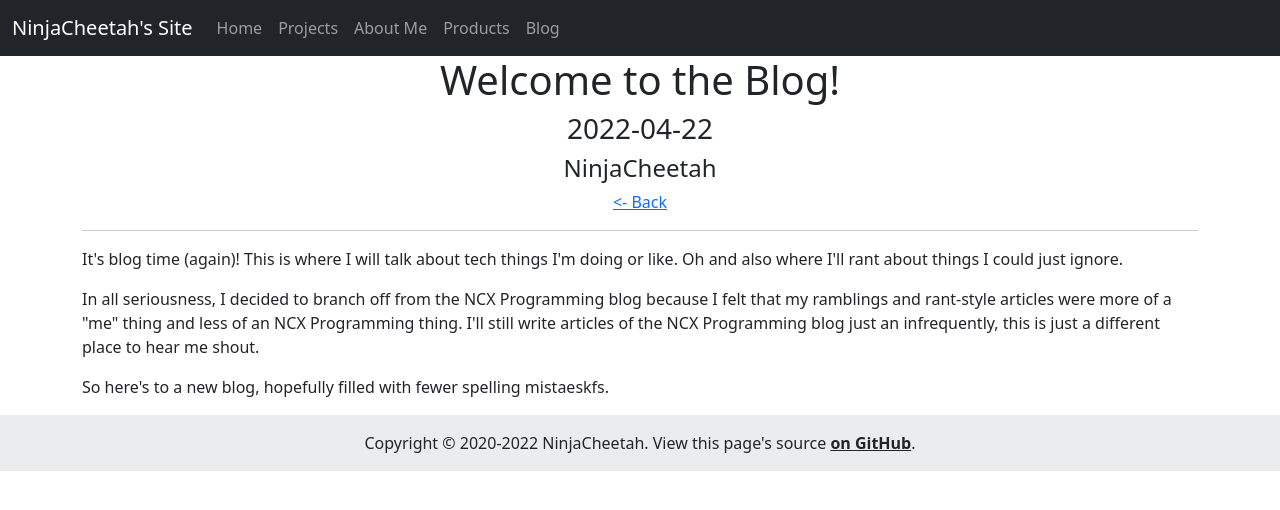
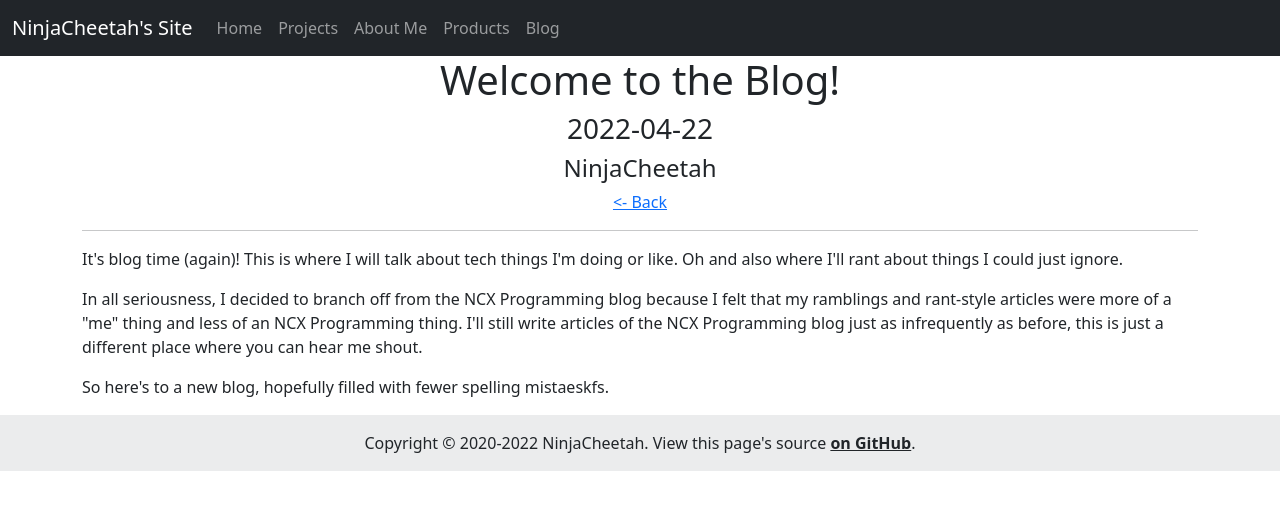
Before and after one commit to NinjaCheetah/ninjacheetah.github.io, a Jekyll site: the page built from _posts/2022-04-22-hello-blog.html, in a window 1280 px wide. Shown: the top 510 px of the page. Built offline with Jekyll 4.4.1, drawn with Linux system fonts in a browser that asks for light colours.

Commit message:
Minor content/styling fixes

```diff
--- a/_posts/2022-04-22-hello-blog.html
+++ b/_posts/2022-04-22-hello-blog.html
@@ -6,5 +6,5 @@
 ---
 
 <p>It's blog time (again)! This is where I will talk about tech things I'm doing or like. Oh and also where I'll rant about things I could just ignore.</p>
-<p>In all seriousness, I decided to branch off from the NCX Programming blog because I felt that my ramblings and rant-style articles were more of a "me" thing and less of an NCX Programming thing. I'll still write articles of the NCX Programming blog just an infrequently, this is just a different place to hear me shout.</p>
+<p>In all seriousness, I decided to branch off from the NCX Programming blog because I felt that my ramblings and rant-style articles were more of a "me" thing and less of an NCX Programming thing. I'll still write articles of the NCX Programming blog just as infrequently as before, this is just a different place where you can hear me shout.</p>
 <p>So here's to a new blog, hopefully filled with fewer spelling mistaeskfs.</p>
--- a/_posts/2022-05-13-bootstrap-or-not.html
+++ b/_posts/2022-05-13-bootstrap-or-not.html
@@ -9,3 +9,4 @@
 <p>Using Bootstrap has been something that I've wanted to do for quite a while, really ever since I had first heard about it. The whole concept is neat- it basically does the difficult styling work for you, which means that I can spend more time working on the actual site content, rather than trying to make it look good. It also means that now the site is mobile-optimized, so now you can experience this site no matter what device you're on (unless it's really old or doesn't support current SSL certificates).</p>
 <p>I would like to take a moment to acknowledge what I lost in the transition: themes. While you can style Bootstrap pretty well, it's not something that can be done easily outside of the HTML. That means that themes had to be removed. While I'm a bit disappointed that I can't use the themes I spent a decent amount of time on, I feel like the pros outweigh the cons overall.</p>
 <p>Now, the big question is will I be applying the same changes to the NCX Programming website. The short answer is maybe. I'm probably going to try it out sometime soon and see how it looks. If I like it, I'll go through with it. If not, then it'll stay as it is for the forseeable future. I don't really have any issues with the current styling anyway.</p>
+<p><b>Update (June 2022):</b> I did end up converting the NCX Programming website to Bootstrap, as it worked really well.</p>
--- a/aboutme.html
+++ b/aboutme.html
@@ -136,6 +136,6 @@
         <p><code><a href="" id="getDeveloperInfo">ninjacheetah.getDeveloperInfo()</a></code></p>
     </div>
 </div>
-<div class="text-center text-white" id="centertext" style="opacity: 0;">
+<div class="text-center text-white container" id="centertext" style="opacity: 0;">
 
 </div>
```
